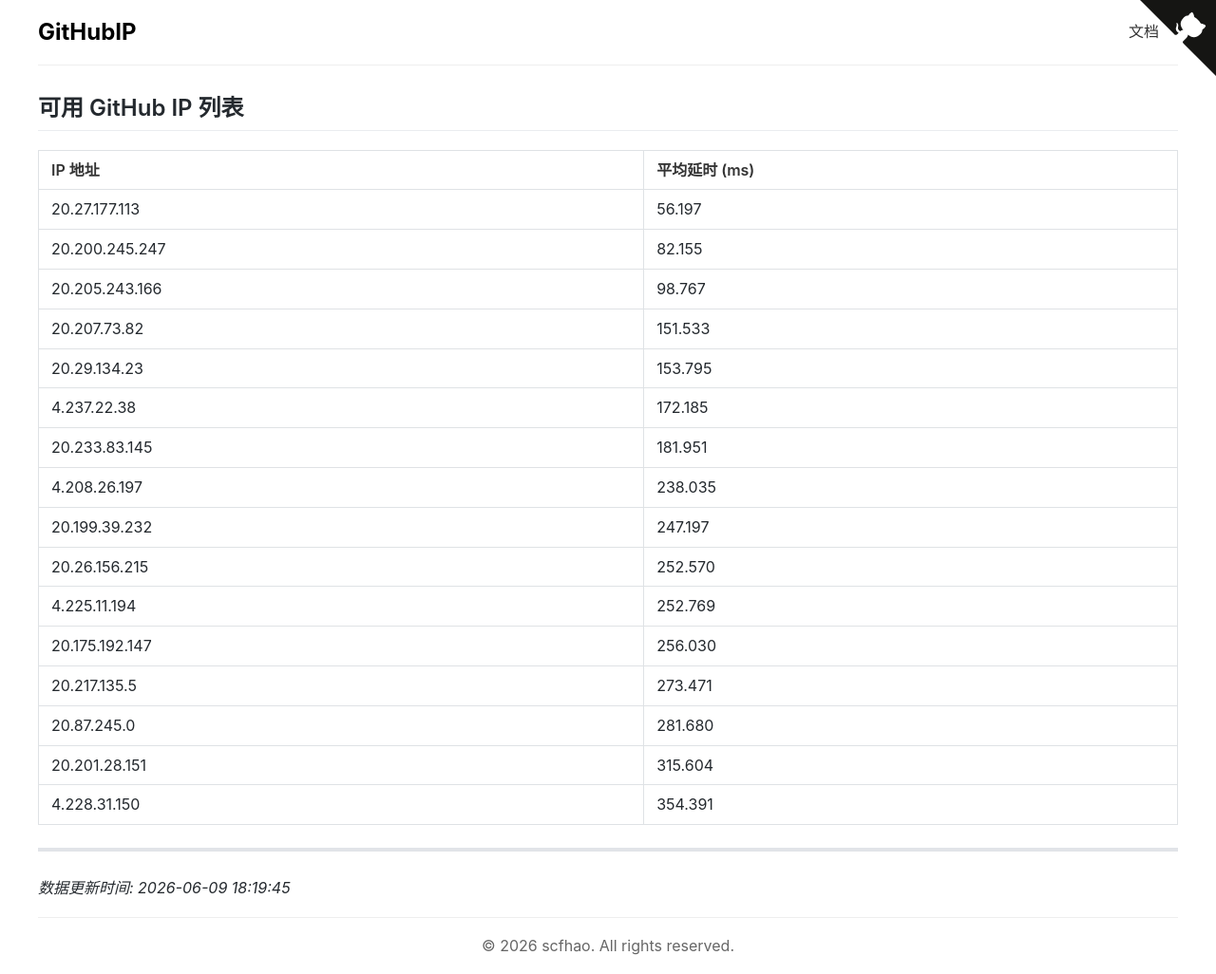
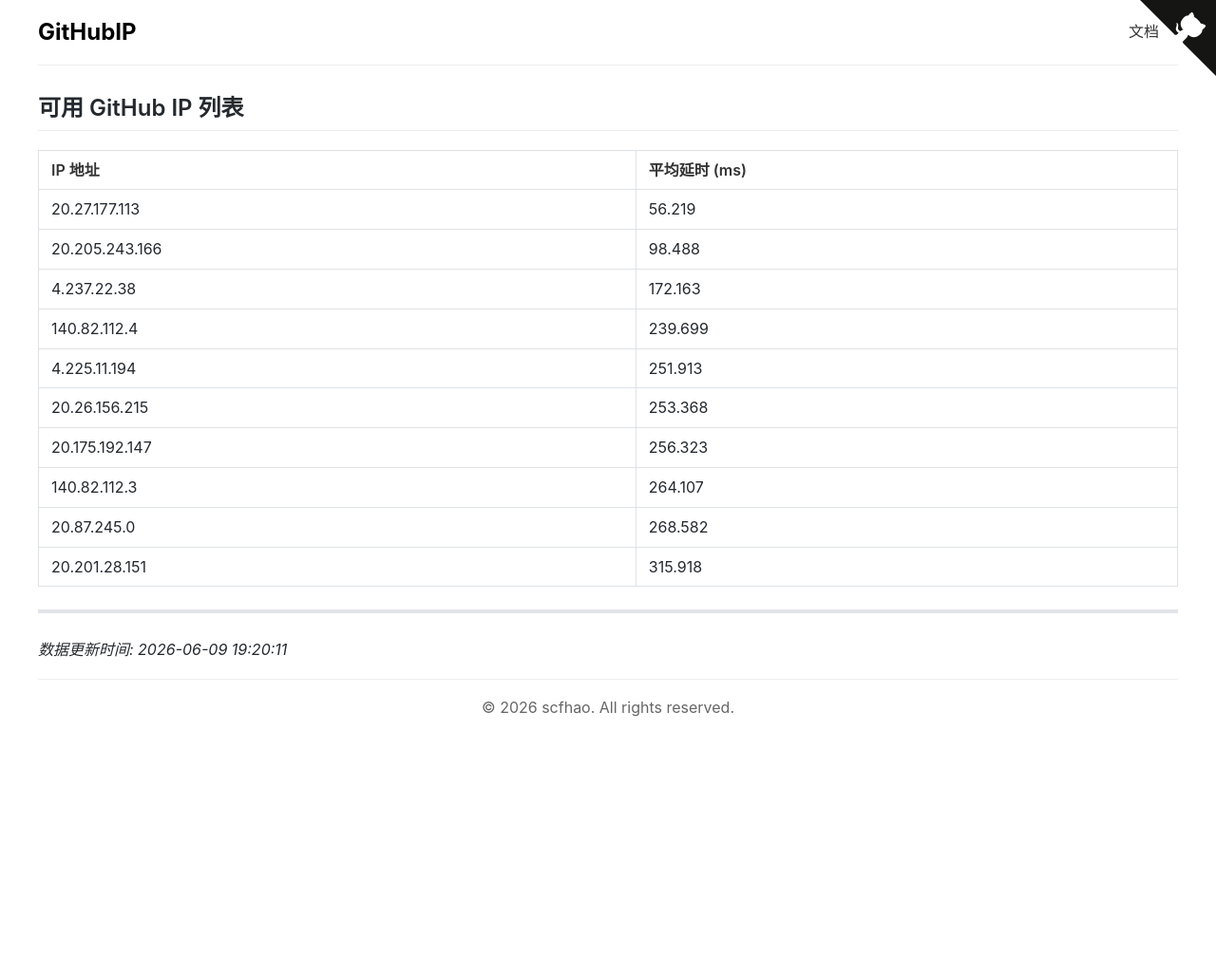
Before and after one commit to scfhao/GitHubIP, a Jekyll site: the page built from index.md, in a window 1280 px wide. Shown: the whole page at 95% size. Built offline with Jekyll 4.4.1, drawn with Linux system fonts in a browser that asks for light colours; after the commit the page ends 900 px from its top, so only the background shows below that.

Commit message:
自动脚本执行 - 2026-06-09 19:20:11

```diff
--- a/index.md
+++ b/index.md
@@ -1,30 +1,24 @@
 ---
 layout: home
 title: GitHub IP 列表
-date: 2026-06-09 18:19:45
+date: 2026-06-09 19:20:11
 ---
 
 ## 可用 GitHub IP 列表
 
 | IP 地址 | 平均延时 (ms) |
 |---------|--------------|
-| 20.27.177.113 | 56.197 |
-| 20.200.245.247 | 82.155 |
-| 20.205.243.166 | 98.767 |
-| 20.207.73.82 | 151.533 |
-| 20.29.134.23 | 153.795 |
-| 4.237.22.38 | 172.185 |
-| 20.233.83.145 | 181.951 |
-| 4.208.26.197 | 238.035 |
-| 20.199.39.232 | 247.197 |
-| 20.26.156.215 | 252.570 |
-| 4.225.11.194 | 252.769 |
-| 20.175.192.147 | 256.030 |
-| 20.217.135.5 | 273.471 |
-| 20.87.245.0 | 281.680 |
-| 20.201.28.151 | 315.604 |
-| 4.228.31.150 | 354.391 |
+| 20.27.177.113 | 56.219 |
+| 20.205.243.166 | 98.488 |
+| 4.237.22.38 | 172.163 |
+| 140.82.112.4 | 239.699 |
+| 4.225.11.194 | 251.913 |
+| 20.26.156.215 | 253.368 |
+| 20.175.192.147 | 256.323 |
+| 140.82.112.3 | 264.107 |
+| 20.87.245.0 | 268.582 |
+| 20.201.28.151 | 315.918 |
 
 ---
 
-*数据更新时间: 2026-06-09 18:19:45*
+*数据更新时间: 2026-06-09 19:20:11*
```
